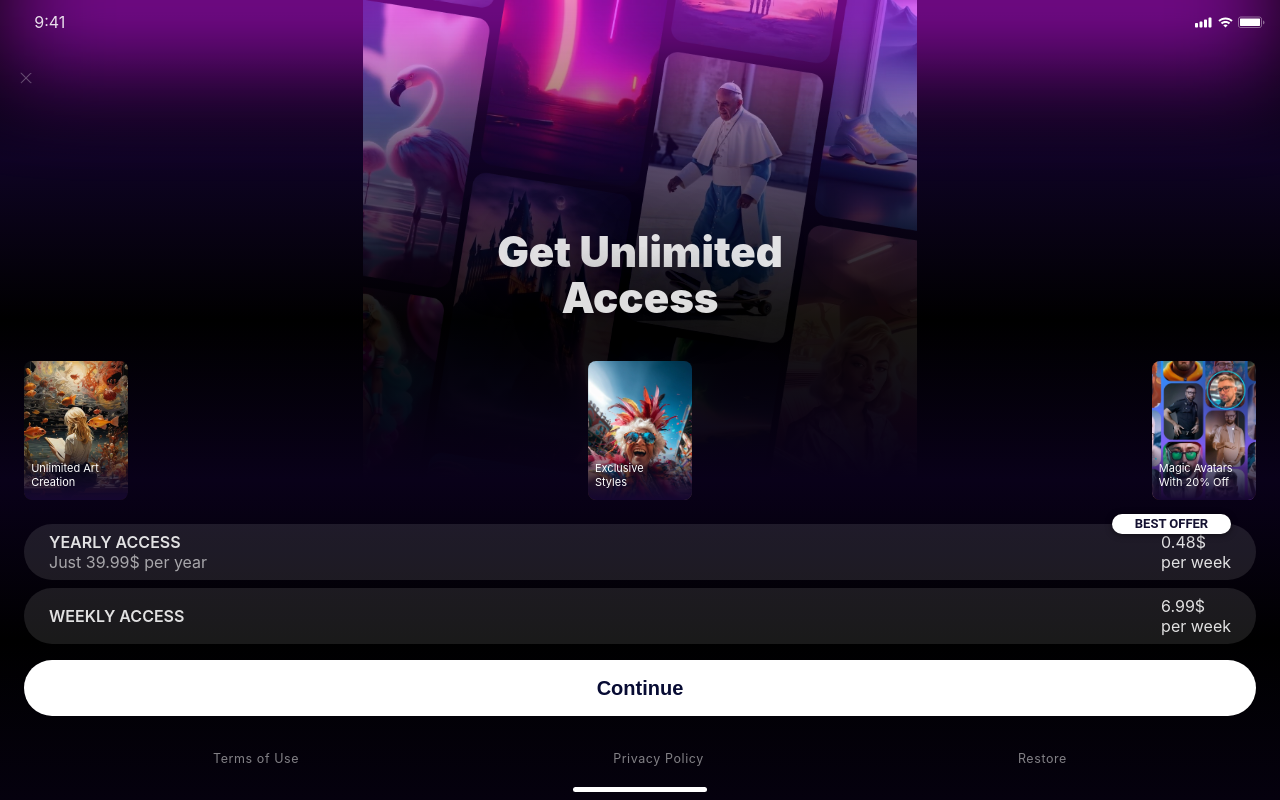
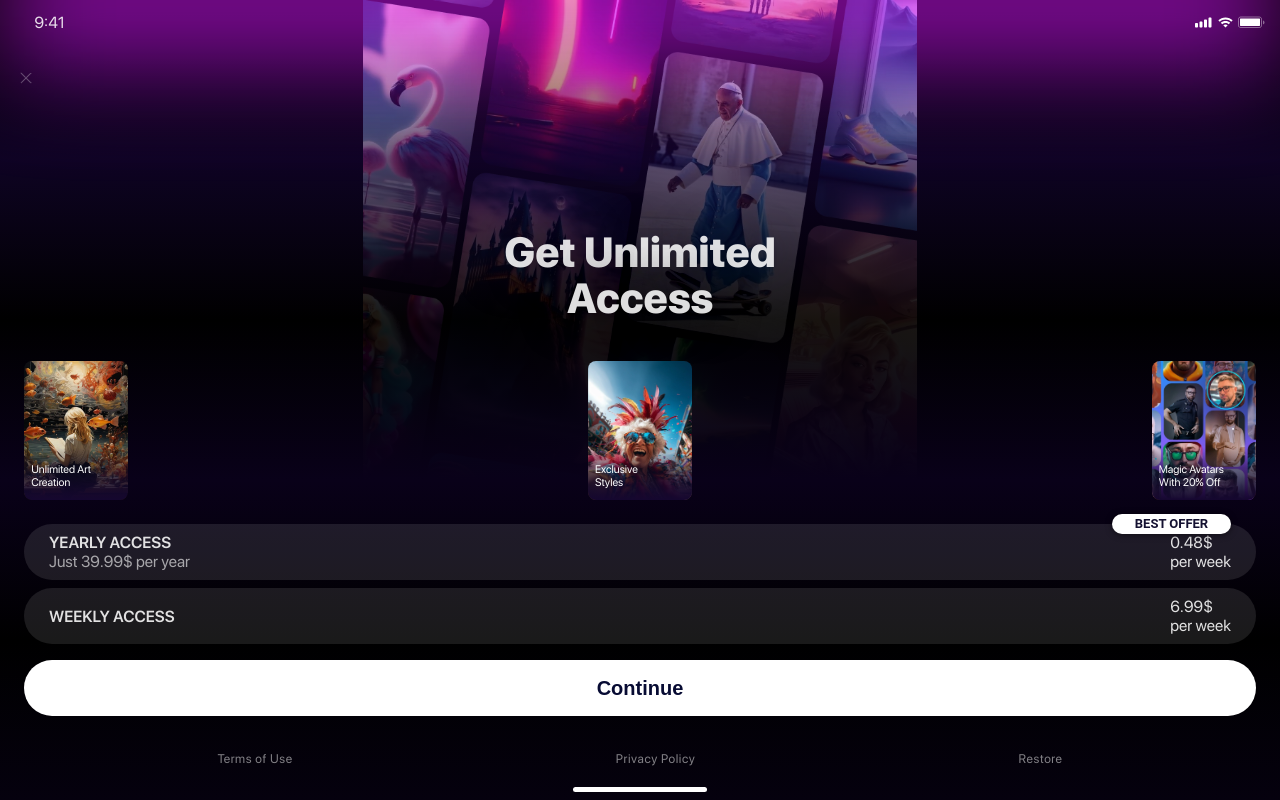
Before and after one commit to Xelson/bp-mobile-test-task, a website built with Vite: page index.html in a window 1280 px wide. Built offline with nearby package versions, Linux system fonts and the light colour scheme; files whose address does not match are found by name.

Commit message:
Fix font paths

```diff
--- a/src/fonts/sf-pro-display.css
+++ b/src/fonts/sf-pro-display.css
@@ -1,9 +1,9 @@
 @font-face {
     font-family: 'SF Pro Display';
     src: local('SF Pro Display Black Italic'), local('SFProDisplay-BlackItalic'),
-        url('fonts/SFProDisplay-BlackItalic.woff2') format('woff2'),
-        url('fonts/SFProDisplay-BlackItalic.woff') format('woff'),
-        url('fonts/SFProDisplay-BlackItalic.ttf') format('truetype');
+        url('/fonts/SFProDisplay-BlackItalic.woff2') format('woff2'),
+        url('/fonts/SFProDisplay-BlackItalic.woff') format('woff'),
+        url('/fonts/SFProDisplay-BlackItalic.ttf') format('truetype');
     font-weight: 900;
     font-style: italic;
     font-display: swap;
@@ -12,9 +12,9 @@
 @font-face {
     font-family: 'SF Pro Display';
     src: local('SF Pro Display BoldItalic'), local('SFProDisplay-BoldItalic'),
-        url('fonts/SFProDisplay-BoldItalic.woff2') format('woff2'),
-        url('fonts/SFProDisplay-BoldItalic.woff') format('woff'),
-        url('fonts/SFProDisplay-BoldItalic.ttf') format('truetype');
+        url('/fonts/SFProDisplay-BoldItalic.woff2') format('woff2'),
+        url('/fonts/SFProDisplay-BoldItalic.woff') format('woff'),
+        url('/fonts/SFProDisplay-BoldItalic.ttf') format('truetype');
     font-weight: bold;
     font-style: italic;
     font-display: swap;
@@ -23,9 +23,9 @@
 @font-face {
     font-family: 'SF Pro Display';
     src: local('SF Pro Display Bold'), local('SFProDisplay-Bold'),
-        url('fonts/SFProDisplay-Bold.woff2') format('woff2'),
-        url('fonts/SFProDisplay-Bold.woff') format('woff'),
-        url('fonts/SFProDisplay-Bold.ttf') format('truetype');
+        url('/fonts/SFProDisplay-Bold.woff2') format('woff2'),
+        url('/fonts/SFProDisplay-Bold.woff') format('woff'),
+        url('/fonts/SFProDisplay-Bold.ttf') format('truetype');
     font-weight: bold;
     font-style: normal;
     font-display: swap;
@@ -34,9 +34,9 @@
 @font-face {
     font-family: 'SF Pro Display';
     src: local('SF Pro Display Black'), local('SFProDisplay-Black'),
-        url('fonts/SFProDisplay-Black.woff2') format('woff2'),
-        url('fonts/SFProDisplay-Black.woff') format('woff'),
-        url('fonts/SFProDisplay-Black.ttf') format('truetype');
+        url('/fonts/SFProDisplay-Black.woff2') format('woff2'),
+        url('/fonts/SFProDisplay-Black.woff') format('woff'),
+        url('/fonts/SFProDisplay-Black.ttf') format('truetype');
     font-weight: 900;
     font-style: normal;
     font-display: swap;
@@ -45,9 +45,9 @@
 @font-face {
     font-family: 'SF Pro Display';
     src: local('SF Pro Display Light'), local('SFProDisplay-Light'),
-        url('fonts/SFProDisplay-Light.woff2') format('woff2'),
-        url('fonts/SFProDisplay-Light.woff') format('woff'),
-        url('fonts/SFProDisplay-Light.ttf') format('truetype');
+        url('/fonts/SFProDisplay-Light.woff2') format('woff2'),
+        url('/fonts/SFProDisplay-Light.woff') format('woff'),
+        url('/fonts/SFProDisplay-Light.ttf') format('truetype');
     font-weight: 200;
     font-style: normal;
     font-display: swap;
@@ -56,9 +56,9 @@
 @font-face {
     font-family: 'SF Pro Display';
     src: local('SF Pro Display LightItalic'), local('SFProDisplay-LightItalic'),
-        url('fonts/SFProDisplay-LightItalic.woff2') format('woff2'),
-        url('fonts/SFProDisplay-LightItalic.woff') format('woff'),
-        url('fonts/SFProDisplay-LightItalic.ttf') format('truetype');
+        url('/fonts/SFProDisplay-LightItalic.woff2') format('woff2'),
+        url('/fonts/SFProDisplay-LightItalic.woff') format('woff'),
+        url('/fonts/SFProDisplay-LightItalic.ttf') format('truetype');
     font-weight: 200;
     font-style: italic;
     font-display: swap;
@@ -67,9 +67,9 @@
 @font-face {
     font-family: 'SF Pro Display';
     src: local('SF Pro Display Heavy'), local('SFProDisplay-Heavy'),
-        url('fonts/SFProDisplay-Heavy.woff2') format('woff2'),
-        url('fonts/SFProDisplay-Heavy.woff') format('woff'),
-        url('fonts/SFProDisplay-Heavy.ttf') format('truetype');
+        url('/fonts/SFProDisplay-Heavy.woff2') format('woff2'),
+        url('/fonts/SFProDisplay-Heavy.woff') format('woff'),
+        url('/fonts/SFProDisplay-Heavy.ttf') format('truetype');
     font-weight: 900;
     font-style: normal;
     font-display: swap;
@@ -78,9 +78,9 @@
 @font-face {
     font-family: 'SF Pro Display';
     src: local('SF Pro Display HeavyItalic'), local('SFProDisplay-HeavyItalic'),
-        url('fonts/SFProDisplay-HeavyItalic.woff2') format('woff2'),
-        url('fonts/SFProDisplay-HeavyItalic.woff') format('woff'),
-        url('fonts/SFProDisplay-HeavyItalic.ttf') format('truetype');
+        url('/fonts/SFProDisplay-HeavyItalic.woff2') format('woff2'),
+        url('/fonts/SFProDisplay-HeavyItalic.woff') format('woff'),
+        url('/fonts/SFProDisplay-HeavyItalic.ttf') format('truetype');
     font-weight: 900;
     font-style: italic;
     font-display: swap;
@@ -89,9 +89,9 @@
 @font-face {
     font-family: 'SF Pro Display';
     src: local('SF Pro Display Medium'), local('SFProDisplay-Medium'),
-        url('fonts/SFProDisplay-Medium.woff2') format('woff2'),
-        url('fonts/SFProDisplay-Medium.woff') format('woff'),
-        url('fonts/SFProDisplay-Medium.ttf') format('truetype');
+        url('/fonts/SFProDisplay-Medium.woff2') format('woff2'),
+        url('/fonts/SFProDisplay-Medium.woff') format('woff'),
+        url('/fonts/SFProDisplay-Medium.ttf') format('truetype');
     font-weight: 500;
     font-style: normal;
     font-display: swap;
@@ -100,9 +100,9 @@
 @font-face {
     font-family: 'SF Pro Display';
     src: local('SF Pro Display Regular'), local('SFProDisplay-Regular'),
-        url('fonts/SFProDisplay-Regular.woff2') format('woff2'),
-        url('fonts/SFProDisplay-Regular.woff') format('woff'),
-        url('fonts/SFProDisplay-Regular.ttf') format('truetype');
+        url('/fonts/SFProDisplay-Regular.woff2') format('woff2'),
+        url('/fonts/SFProDisplay-Regular.woff') format('woff'),
+        url('/fonts/SFProDisplay-Regular.ttf') format('truetype');
     font-weight: normal;
     font-style: normal;
     font-display: swap;
@@ -111,9 +111,9 @@
 @font-face {
     font-family: 'SF Pro Display';
     src: local('SF Pro Display MediumItalic'), local('SFProDisplay-MediumItalic'),
-        url('fonts/SFProDisplay-MediumItalic.woff2') format('woff2'),
-        url('fonts/SFProDisplay-MediumItalic.woff') format('woff'),
-        url('fonts/SFProDisplay-MediumItalic.ttf') format('truetype');
+        url('/fonts/SFProDisplay-MediumItalic.woff2') format('woff2'),
+        url('/fonts/SFProDisplay-MediumItalic.woff') format('woff'),
+        url('/fonts/SFProDisplay-MediumItalic.ttf') format('truetype');
     font-weight: 500;
     font-style: italic;
     font-display: swap;
@@ -122,9 +122,9 @@
 @font-face {
     font-family: 'SF Pro Display';
     src: local('SF Pro Display Regular Italic'), local('SFProDisplay-RegularItalic'),
-        url('fonts/SFProDisplay-RegularItalic.woff2') format('woff2'),
-        url('fonts/SFProDisplay-RegularItalic.woff') format('woff'),
-        url('fonts/SFProDisplay-RegularItalic.ttf') format('truetype');
+        url('/fonts/SFProDisplay-RegularItalic.woff2') format('woff2'),
+        url('/fonts/SFProDisplay-RegularItalic.woff') format('woff'),
+        url('/fonts/SFProDisplay-RegularItalic.ttf') format('truetype');
     font-weight: normal;
     font-style: italic;
     font-display: swap;
@@ -133,9 +133,9 @@
 @font-face {
     font-family: 'SF Pro Display';
     src: local('SF Pro Display Semibold'), local('SFProDisplay-Semibold'),
-        url('fonts/SFProDisplay-Semibold.woff2') format('woff2'),
-        url('fonts/SFProDisplay-Semibold.woff') format('woff'),
-        url('fonts/SFProDisplay-Semibold.ttf') format('truetype');
+        url('/fonts/SFProDisplay-Semibold.woff2') format('woff2'),
+        url('/fonts/SFProDisplay-Semibold.woff') format('woff'),
+        url('/fonts/SFProDisplay-Semibold.ttf') format('truetype');
     font-weight: 600;
     font-style: normal;
     font-display: swap;
@@ -144,9 +144,9 @@
 @font-face {
     font-family: 'SF Pro Display';
     src: local('SF Pro Display SemiboldItalic'), local('SFProDisplay-SemiboldItalic'),
-        url('fonts/SFProDisplay-SemiboldItalic.woff2') format('woff2'),
-        url('fonts/SFProDisplay-SemiboldItalic.woff') format('woff'),
-        url('fonts/SFProDisplay-SemiboldItalic.ttf') format('truetype');
+        url('/fonts/SFProDisplay-SemiboldItalic.woff2') format('woff2'),
+        url('/fonts/SFProDisplay-SemiboldItalic.woff') format('woff'),
+        url('/fonts/SFProDisplay-SemiboldItalic.ttf') format('truetype');
     font-weight: 600;
     font-style: italic;
     font-display: swap;
@@ -155,9 +155,9 @@
 @font-face {
     font-family: 'SF Pro Display';
     src: local('SF Pro Display Thin'), local('SFProDisplay-Thin'),
-        url('fonts/SFProDisplay-Thin.woff2') format('woff2'),
-        url('fonts/SFProDisplay-Thin.woff') format('woff'),
-        url('fonts/SFProDisplay-Thin.ttf') format('truetype');
+        url('/fonts/SFProDisplay-Thin.woff2') format('woff2'),
+        url('/fonts/SFProDisplay-Thin.woff') format('woff'),
+        url('/fonts/SFProDisplay-Thin.ttf') format('truetype');
     font-weight: 100;
     font-style: normal;
     font-display: swap;
@@ -166,9 +166,9 @@
 @font-face {
     font-family: 'SF Pro Display';
     src: local('SF Pro Display UltralightItalic'), local('SFProDisplay-UltralightItalic'),
-        url('fonts/SFProDisplay-UltralightItalic.woff2') format('woff2'),
-        url('fonts/SFProDisplay-UltralightItalic.woff') format('woff'),
-        url('fonts/SFProDisplay-UltralightItalic.ttf') format('truetype');
+        url('/fonts/SFProDisplay-UltralightItalic.woff2') format('woff2'),
+        url('/fonts/SFProDisplay-UltralightItalic.woff') format('woff'),
+        url('/fonts/SFProDisplay-UltralightItalic.ttf') format('truetype');
     font-weight: 200;
     font-style: italic;
     font-display: swap;
@@ -177,9 +177,9 @@
 @font-face {
     font-family: 'SF Pro Display';
     src: local('SF Pro Display Ultralight'), local('SFProDisplay-Ultralight'),
-        url('fonts/SFProDisplay-Ultralight.woff2') format('woff2'),
-        url('fonts/SFProDisplay-Ultralight.woff') format('woff'),
-        url('fonts/SFProDisplay-Ultralight.ttf') format('truetype');
+        url('/fonts/SFProDisplay-Ultralight.woff2') format('woff2'),
+        url('/fonts/SFProDisplay-Ultralight.woff') format('woff'),
+        url('/fonts/SFProDisplay-Ultralight.ttf') format('truetype');
     font-weight: 200;
     font-style: normal;
     font-display: swap;
@@ -188,9 +188,9 @@
 @font-face {
     font-family: 'SF Pro Display';
     src: local('SF Pro Display ThinItalic'), local('SFProDisplay-ThinItalic'),
-        url('fonts/SFProDisplay-ThinItalic.woff2') format('woff2'),
-        url('fonts/SFProDisplay-ThinItalic.woff') format('woff'),
-        url('fonts/SFProDisplay-ThinItalic.ttf') format('truetype');
+        url('/fonts/SFProDisplay-ThinItalic.woff2') format('woff2'),
+        url('/fonts/SFProDisplay-ThinItalic.woff') format('woff'),
+        url('/fonts/SFProDisplay-ThinItalic.ttf') format('truetype');
     font-weight: 100;
     font-style: italic;
     font-display: swap;
--- a/src/fonts/sf-pro-text.css
+++ b/src/fonts/sf-pro-text.css
@@ -1,9 +1,9 @@
 @font-face {
     font-family: 'SF Pro Text';
     src: local('SF Pro Text Bold'), local('SFProText-Bold'),
-        url('fonts/SFProText-Bold.woff2') format('woff2'),
-        url('fonts/SFProText-Bold.woff') format('woff'),
-        url('fonts/SFProText-Bold.ttf') format('truetype');
+        url('/fonts/SFProText-Bold.woff2') format('woff2'),
+        url('/fonts/SFProText-Bold.woff') format('woff'),
+        url('/fonts/SFProText-Bold.ttf') format('truetype');
     font-weight: bold;
     font-style: normal;
     font-display: swap;
@@ -12,9 +12,9 @@
 @font-face {
     font-family: 'SF Pro Text';
     src: local('SF Pro Text Heavy'), local('SFProText-Heavy'),
-        url('fonts/SFProText-Heavy.woff2') format('woff2'),
-        url('fonts/SFProText-Heavy.woff') format('woff'),
-        url('fonts/SFProText-Heavy.ttf') format('truetype');
+        url('/fonts/SFProText-Heavy.woff2') format('woff2'),
+        url('/fonts/SFProText-Heavy.woff') format('woff'),
+        url('/fonts/SFProText-Heavy.ttf') format('truetype');
     font-weight: 900;
     font-style: normal;
     font-display: swap;
@@ -23,9 +23,9 @@
 @font-face {
     font-family: 'SF Pro Text';
     src: local('SF Pro Text Bold Italic'), local('SFProText-BoldItalic'),
-        url('fonts/SFProText-BoldItalic.woff2') format('woff2'),
-        url('fonts/SFProText-BoldItalic.woff') format('woff'),
-        url('fonts/SFProText-BoldItalic.ttf') format('truetype');
+        url('/fonts/SFProText-BoldItalic.woff2') format('woff2'),
+        url('/fonts/SFProText-BoldItalic.woff') format('woff'),
+        url('/fonts/SFProText-BoldItalic.ttf') format('truetype');
     font-weight: bold;
     font-style: italic;
     font-display: swap;
@@ -34,9 +34,9 @@
 @font-face {
     font-family: 'SF Pro Text';
     src: local('SF Pro Text Italic'), local('SFProText-RegularItalic'),
-        url('fonts/SFProText-RegularItalic.woff2') format('woff2'),
-        url('fonts/SFProText-RegularItalic.woff') format('woff'),
-        url('fonts/SFProText-RegularItalic.ttf') format('truetype');
+        url('/fonts/SFProText-RegularItalic.woff2') format('woff2'),
+        url('/fonts/SFProText-RegularItalic.woff') format('woff'),
+        url('/fonts/SFProText-RegularItalic.ttf') format('truetype');
     font-weight: normal;
     font-style: italic;
     font-display: swap;
@@ -45,9 +45,9 @@
 @font-face {
     font-family: 'SF Pro Text';
     src: local('SF Pro Text Light'), local('SFProText-Light'),
-        url('fonts/SFProText-Light.woff2') format('woff2'),
-        url('fonts/SFProText-Light.woff') format('woff'),
-        url('fonts/SFProText-Light.ttf') format('truetype');
+        url('/fonts/SFProText-Light.woff2') format('woff2'),
+        url('/fonts/SFProText-Light.woff') format('woff'),
+        url('/fonts/SFProText-Light.ttf') format('truetype');
     font-weight: 300;
     font-style: normal;
     font-display: swap;
@@ -56,9 +56,9 @@
 @font-face {
     font-family: 'SF Pro Text';
     src: local('SF Pro Text Heavy Italic'), local('SFProText-HeavyItalic'),
-        url('fonts/SFProText-HeavyItalic.woff2') format('woff2'),
-        url('fonts/SFProText-HeavyItalic.woff') format('woff'),
-        url('fonts/SFProText-HeavyItalic.ttf') format('truetype');
+        url('/fonts/SFProText-HeavyItalic.woff2') format('woff2'),
+        url('/fonts/SFProText-HeavyItalic.woff') format('woff'),
+        url('/fonts/SFProText-HeavyItalic.ttf') format('truetype');
     font-weight: 900;
     font-style: italic;
     font-display: swap;
@@ -67,9 +67,9 @@
 @font-face {
     font-family: 'SF Pro Text';
     src: local('SF Pro Text Semibold Italic'), local('SFProText-SemiboldItalic'),
-        url('fonts/SFProText-SemiboldItalic.woff2') format('woff2'),
-        url('fonts/SFProText-SemiboldItalic.woff') format('woff'),
-        url('fonts/SFProText-SemiboldItalic.ttf') format('truetype');
+        url('/fonts/SFProText-SemiboldItalic.woff2') format('woff2'),
+        url('/fonts/SFProText-SemiboldItalic.woff') format('woff'),
+        url('/fonts/SFProText-SemiboldItalic.ttf') format('truetype');
     font-weight: 600;
     font-style: italic;
     font-display: swap;
@@ -78,9 +78,9 @@
 @font-face {
     font-family: 'SF Pro Text';
     src: local('SF Pro Text Medium'), local('SFProText-Medium'),
-        url('fonts/SFProText-Medium.woff2') format('woff2'),
-        url('fonts/SFProText-Medium.woff') format('woff'),
-        url('fonts/SFProText-Medium.ttf') format('truetype');
+        url('/fonts/SFProText-Medium.woff2') format('woff2'),
+        url('/fonts/SFProText-Medium.woff') format('woff'),
+        url('/fonts/SFProText-Medium.ttf') format('truetype');
     font-weight: 500;
     font-style: normal;
     font-display: swap;
@@ -89,9 +89,9 @@
 @font-face {
     font-family: 'SF Pro Text';
     src: local('SF Pro Text Regular'), local('SFProText-Regular'),
-        url('fonts/SFProText-Regular.woff2') format('woff2'),
-        url('fonts/SFProText-Regular.woff') format('woff'),
-        url('fonts/SFProText-Regular.ttf') format('truetype');
+        url('/fonts/SFProText-Regular.woff2') format('woff2'),
+        url('/fonts/SFProText-Regular.woff') format('woff'),
+        url('/fonts/SFProText-Regular.ttf') format('truetype');
     font-weight: normal;
     font-style: normal;
     font-display: swap;
@@ -100,9 +100,9 @@
 @font-face {
     font-family: 'SF Pro Text';
     src: local('SF Pro Text Semibold'), local('SFProText-Semibold'),
-        url('fonts/SFProText-Semibold.woff2') format('woff2'),
-        url('fonts/SFProText-Semibold.woff') format('woff'),
-        url('fonts/SFProText-Semibold.ttf') format('truetype');
+        url('/fonts/SFProText-Semibold.woff2') format('woff2'),
+        url('/fonts/SFProText-Semibold.woff') format('woff'),
+        url('/fonts/SFProText-Semibold.ttf') format('truetype');
     font-weight: 600;
     font-style: normal;
     font-display: swap;
@@ -111,9 +111,9 @@
 @font-face {
     font-family: 'SF Pro Text';
     src: local('SF Pro Text Medium Italic'), local('SFProText-MediumItalic'),
-        url('fonts/SFProText-MediumItalic.woff2') format('woff2'),
-        url('fonts/SFProText-MediumItalic.woff') format('woff'),
-        url('fonts/SFProText-MediumItalic.ttf') format('truetype');
+        url('/fonts/SFProText-MediumItalic.woff2') format('woff2'),
+        url('/fonts/SFProText-MediumItalic.woff') format('woff'),
+        url('/fonts/SFProText-MediumItalic.ttf') format('truetype');
     font-weight: 500;
     font-style: italic;
     font-display: swap;
@@ -122,9 +122,9 @@
 @font-face {
     font-family: 'SF Pro Text';
     src: local('SF Pro Text Light Italic'), local('SFProText-LightItalic'),
-        url('fonts/SFProText-LightItalic.woff2') format('woff2'),
-        url('fonts/SFProText-LightItalic.woff') format('woff'),
-        url('fonts/SFProText-LightItalic.ttf') format('truetype');
+        url('/fonts/SFProText-LightItalic.woff2') format('woff2'),
+        url('/fonts/SFProText-LightItalic.woff') format('woff'),
+        url('/fonts/SFProText-LightItalic.ttf') format('truetype');
     font-weight: 300;
     font-style: italic;
     font-display: swap;
```
